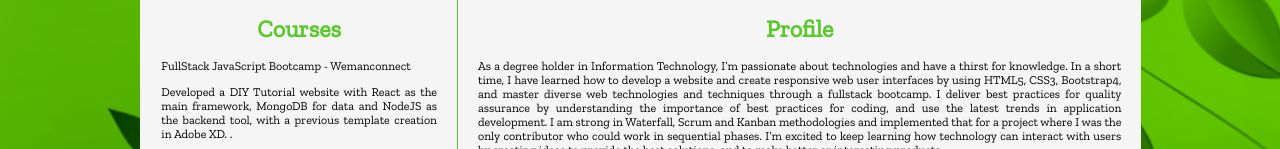
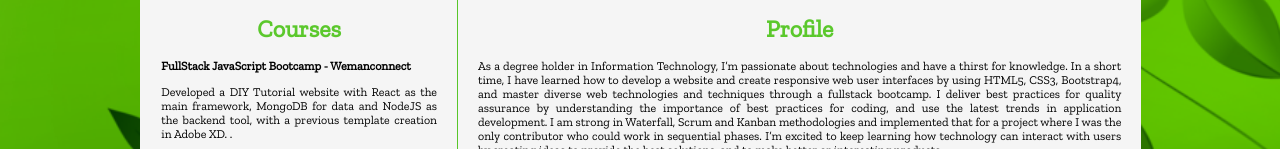
Before and after one commit to IsisPMR/OnlineResume, a plain HTML site: page index.html in a window 1280 px wide. Shown: the part 145-294 px from the top of the page. Drawn offline with nearby package versions, Linux system fonts and the light colour scheme; files whose address does not match are found by name.

Commit message:
Final Resume

```diff
--- a/index.html
+++ b/index.html
@@ -23,7 +23,7 @@
             <div class="column1">
                 <div class="cources">
                     <h1 class="sub-title">Courses</h1>
-                    <p>FullStack JavaScript Bootcamp - Wemanconnect</p>
+                    <p id="titleBootcamp">FullStack JavaScript Bootcamp - Wemanconnect</p>
                     <p id="bootcamp">Developed a DIY Tutorial website with React as the main framework, MongoDB for data and NodeJS as the backend tool,
                         with a previous template creation in Adobe XD. .</p>
                 </div>
--- a/styles.css
+++ b/styles.css
@@ -59,6 +59,9 @@ body {
     transform: scale(1.1);
   }
 
+  #titleBootcamp {
+    font-weight: bold;
+  }
   #bootcamp {
     text-align: justify;
   }
```
Also changed, not shown: 2 other files.
